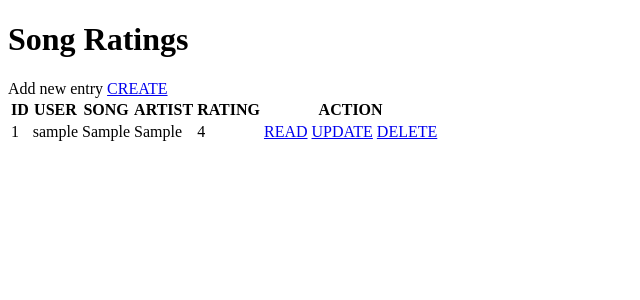
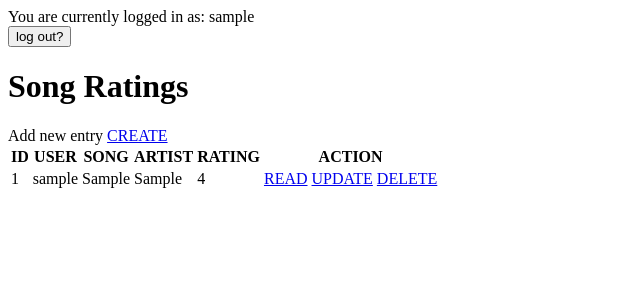
Before and after one commit to felixberliner1/COMP333-SWE, a PHP site: page /welcome.php in a window 1280 px wide. Shown: the top 300 px of the page, without its empty margins (0-640 px from the left). Run offline with PHP 8.4, Linux system fonts and the light colour scheme; the visitor is signed in with stand-in values (Sample User, id 1); tables that the repository leaves empty or names only in its code hold one stand-in row (values such as "Sample post").

Commit message:
Add logout to welcome.php

```diff
--- a/welcome.php
+++ b/welcome.php
@@ -8,6 +8,21 @@
     <title>Document</title>
 </head>
 <body>
+
+    <?php
+
+    if(isset($_POST['logout'])) {
+        $_SESSION = array();
+        session_destroy();
+        header("location:index.php");
+    }
+    ?>
+    You are currently logged in as: <?php echo $_SESSION['username']?>
+    <form method="post">
+        <input type="submit" name="logout"
+            value="log out?"/>
+    </form>
+
     <h1>Song Ratings</h1>
 <!-- Later: add a log out button and test saying who is logged in-->
 
```
